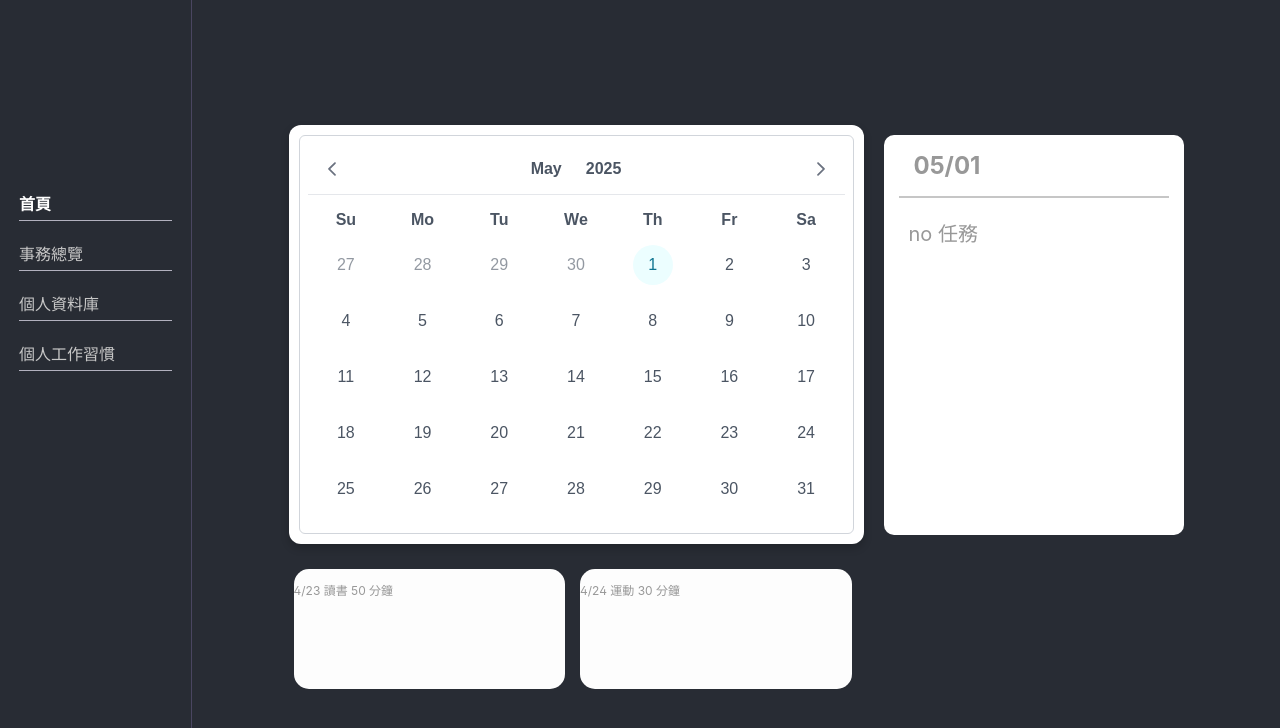
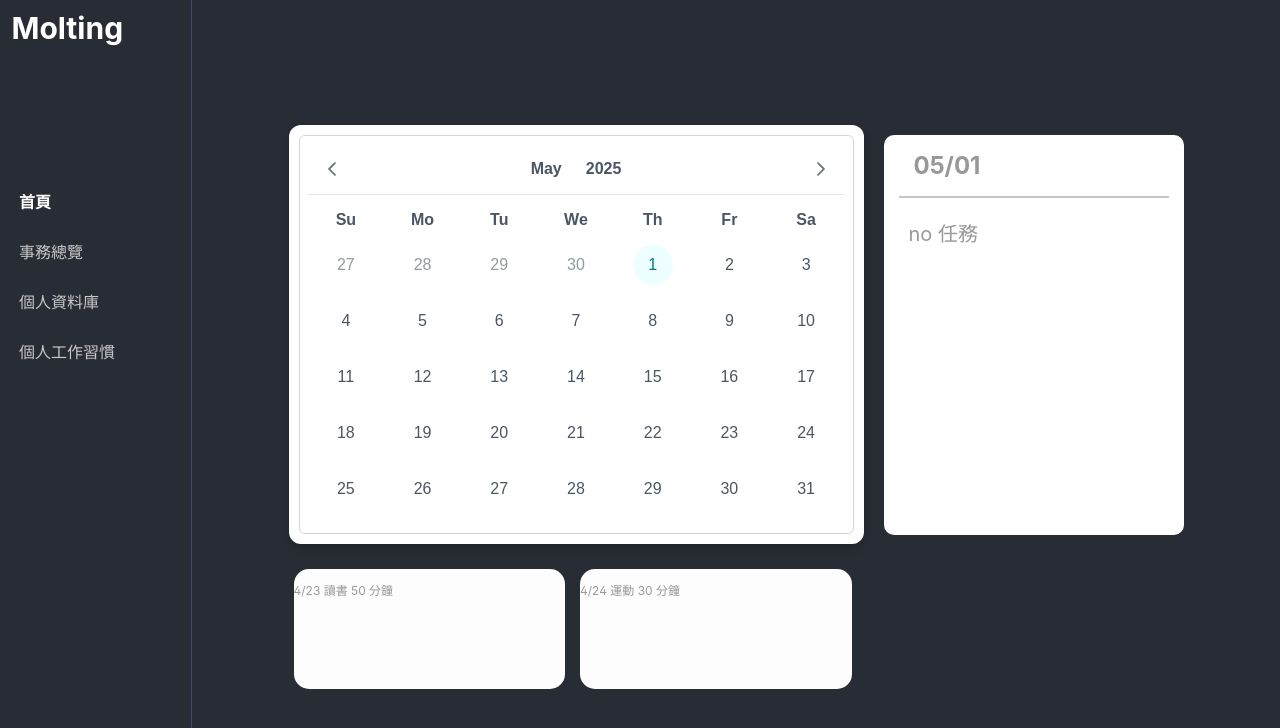
Before and after one commit to sunnyegg23/Molting, a React (Create React App) app in the folder client/: page / in a window 1280 px wide. Shown: the top 728 px of the page. Built offline with nearby package versions, Linux system fonts and the light colour scheme; a web font is replaced by a local one.

Commit message:
style: navbar change

```diff
--- a/client/src/components/Navbar.js
+++ b/client/src/components/Navbar.js
@@ -5,6 +5,7 @@ import { NavLink } from 'react-router-dom';
 function Navbar() {
   return (
     <div className="navbar">
+      <p style={{color:"white", marginLeft:"6%", fontWeight:"Bold", fontSize:"30px", marginTop:"5%"}}>Molting</p>
       <ul>
         <li>
           <NavLink to="/" className={({ isActive }) => isActive ? 'nav-link active' : 'nav-link'}>首頁</NavLink>
--- a/client/src/css/Navbar.css
+++ b/client/src/css/Navbar.css
@@ -10,13 +10,13 @@
   .navbar ul {
     list-style: none;
     padding: 0;
-    margin-top: 100%;
+    margin-top: 75%;
   }
 
   .navbar li {
     justify-self: center;
     margin-bottom: 20px;
-    border-bottom: 1px solid #b2b1be;
+    /*border-bottom: 1px solid #b2b1be;*/
     width: 80%;
     height: 30px;
   }
```
